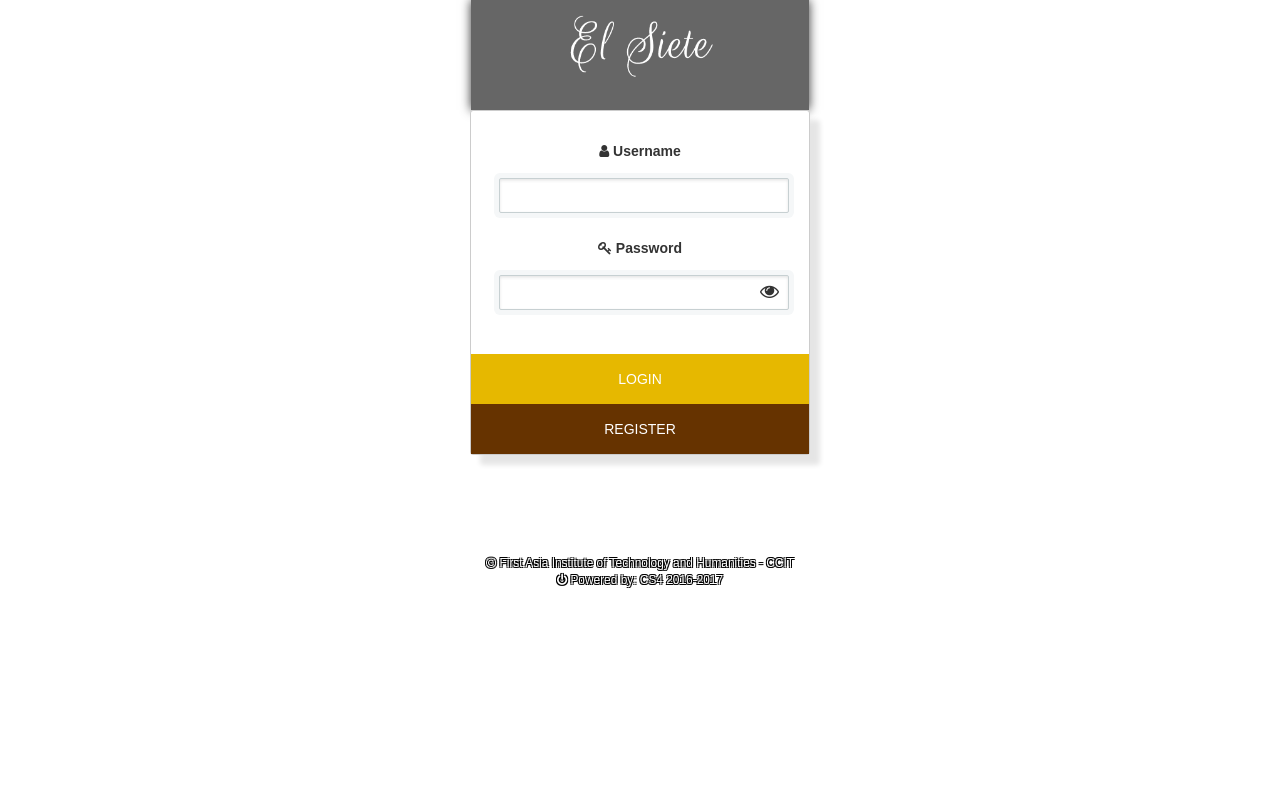
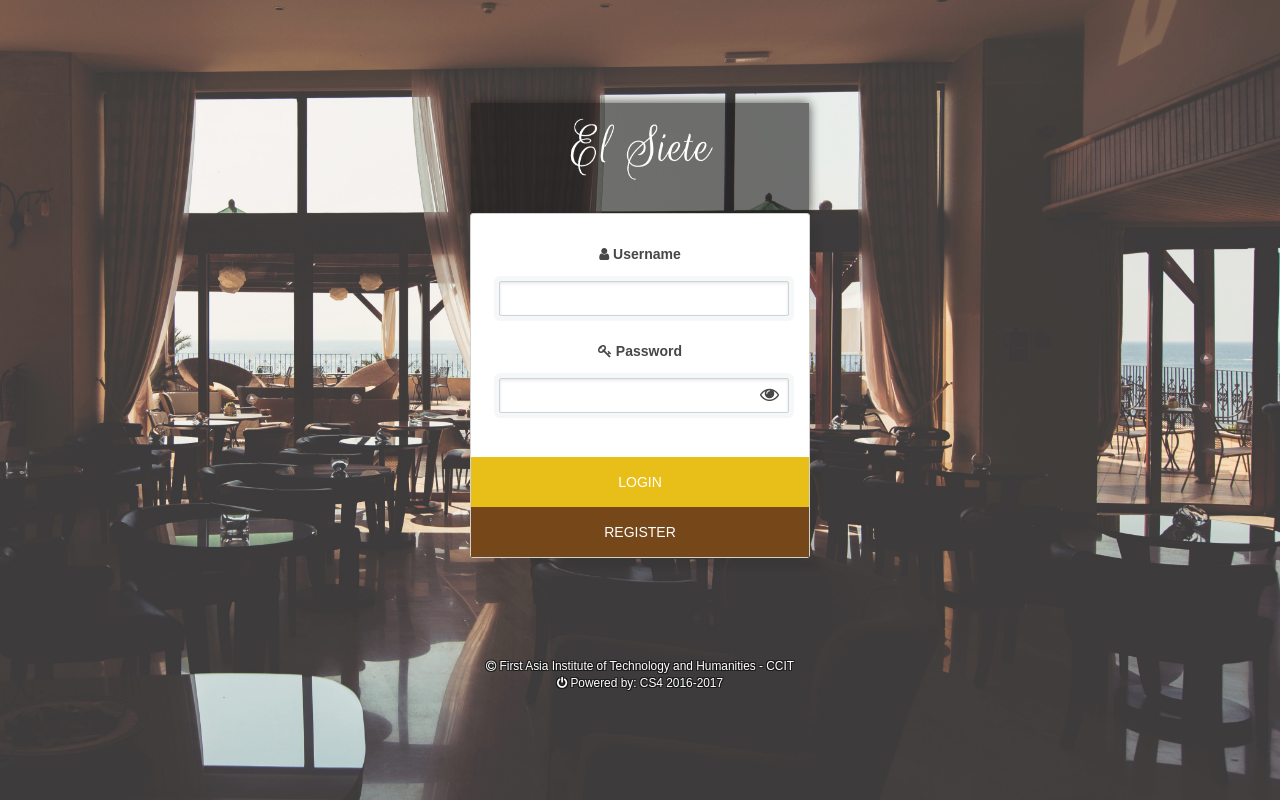
Before and after one commit to CS4-2016/resto, a PHP site: page / in a window 1280 px wide. Run offline with PHP 8.4, Linux system fonts and the light colour scheme.

Commit message:
register bg Image

```diff
--- a/css/style_jae.css
+++ b/css/style_jae.css
@@ -6,6 +6,21 @@ html, body {
 	font-family: sans-serif;
 }
 
+.grad{
+	position: fixed;
+	top: -1px;
+	left: 0px;
+	right:0px;
+	bottom: 0px;
+	width: auto;
+	height: auto;
+	background-image: url(../img/pexels-photo-279835.jpeg);
+	-webkit-background-size: cover;
+	-moz-background-size: cover;
+	-o-background-size: cover;
+	background-size: cover;
+	opacity: 0.9;
+}
 .grad-register{
 	position: fixed;
 	top: -1px;
```
Also changed, not shown: img/pexels-photo-196519.jpeg (added).
